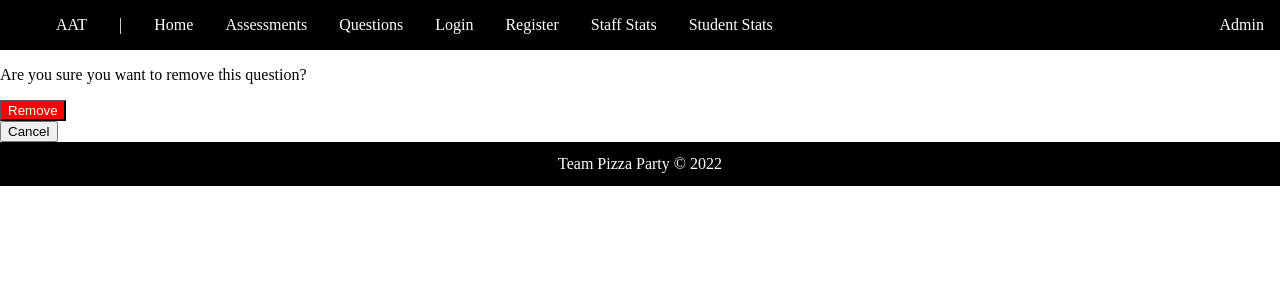
After one commit to dredly/AAT_Deployment, a Flask app: page /assessments/1/edit_assessment/remove/1 in a window 1280 px wide. The commit adds this page. Shown: the top 300 px of the page. Run offline with Flask 2, Linux system fonts and the light colour scheme; tables that the repository leaves empty hold one stand-in row (values such as "Sample post").

Commit message:
Add remove type2 question from assessments

```diff
--- a/aat/assessments/forms.py
+++ b/aat/assessments/forms.py
@@ -53,3 +53,7 @@ class EditAssessmentForm(FlaskForm):
     time_limit = IntegerField("Enter time limit in minutes", validators=[NumberRange(min=0, message='Must enter a number greater than 0')])
     is_summative = BooleanField()
     submit = SubmitField("Done")
+
+class RemoveQuestionForm(FlaskForm):
+    submit = SubmitField("Remove")
+    cancel = SubmitField("Cancel")
--- a/aat/assessments/routes.py
+++ b/aat/assessments/routes.py
@@ -1,8 +1,9 @@
 import math
+from stringprep import in_table_d2
 from flask import Response, redirect, render_template, request, url_for, abort, session
 from . import assessments
 from ..models import Assessment, QuestionT2, Module, User, ResponseT2
-from .forms import DeleteQuestionsForm, AnswerType2Form, AssessmentForm, DeleteAssessmentForm, EditAssessmentForm
+from .forms import DeleteQuestionsForm, AnswerType2Form, AssessmentForm, DeleteAssessmentForm, EditAssessmentForm, RemoveQuestionForm
 from .. import db
 from flask_login import current_user
 
@@ -117,6 +118,17 @@ def delete_assessment(id):
             request.form['cancel']
             return redirect(url_for("assessments.index"))
     return render_template("delete_assessment.html", assessment=assessment, form=form, id=id)
+
+@assessments.route("/<int:id>/edit_assessment/remove/<int:id2>", methods=["GET", "POST"])
+def remove_question_t2(id, id2):
+    question = QuestionT2.query.get_or_404(id2)
+    assessment = Assessment.query.get_or_404(id)
+    form = RemoveQuestionForm()
+    if request.method == "POST" and form.is_submitted:
+        question.assessment_id = None
+        db.session.commit()
+        return redirect(url_for("assessments.edit_assessment", id=id))
+    return render_template("remove_question.html", question=question, form=form, assessment=assessment)
 
 
 # ---------------------------------  End Of CRUD For Assessments ---------------------------------------
--- a/aat/assessments/templates/edit_assessments.html
+++ b/aat/assessments/templates/edit_assessments.html
@@ -38,7 +38,7 @@
         <div class = "Assessment_Edit_Children">
             <h3>{{question}}</h3>
                 {% if current_user.can(Permission.WRITE_ASSESSMENT) %}
-                    <button class="delete-button" class="Assessment_Edit_Child">Delete Question</button>
+                    <button class="remove_button" class="Assessment_Edit_Child">Remove Question</button>
                 {% endif %}
         </div>
         {% endfor %}
@@ -46,13 +46,13 @@
         <div class = "Assessment_Edit_Children">
             <h3>{{question}}</h3>
                     {% if current_user.can(Permission.WRITE_ASSESSMENT) %}
-                        <button class="delete-button" class="Assessment_Edit_Child">Delete Question</button>
+                    <a href="{{url_for('assessments.remove_question_t2', id2=question.q_t2_id, id=assessment.assessment_id)}}"><button class="delete-button" class="Assessment_Edit_Child">Remove Question</a>
                     {% endif %}
         </div>
         {% endfor %}
 </div>
 
-        <h3>Add a new question</h3>
+        <h3>Add a question</h3>
         <a href="{{url_for('questions.new_question_t1')}}"><button>Type 1</button></a>
         <a href="{{url_for('questions.new_question_t2')}}"><button>Type 2</button></a>
 {% endblock %}
--- /dev/null
+++ b/aat/assessments/templates/remove_question.html
@@ -0,0 +1,11 @@
+{% extends("layout.html") %}
+
+{% block content %}
+<form method="POST" action="">
+    <p>Are you sure you want to remove this question?</p>
+    {{ form.csrf_token }}
+    {{ form.submit(class='delete-button') }}
+</form>
+<a href="{{url_for('assessments.edit_assessment', id=assessment.assessment_id)}}"><button>Cancel</button></a>
+
+{% endblock %}
```
